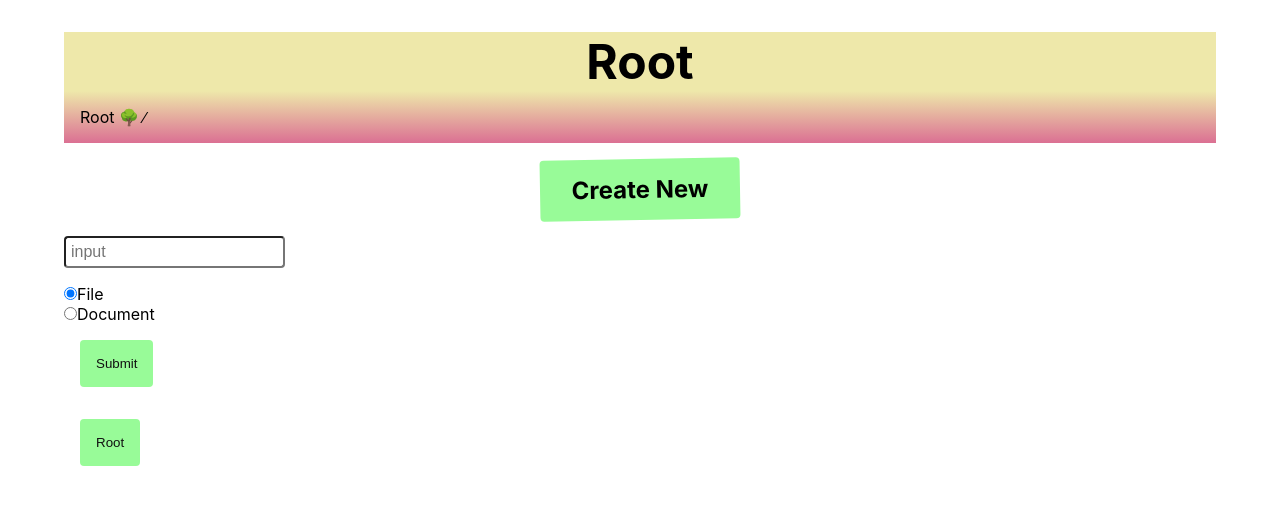
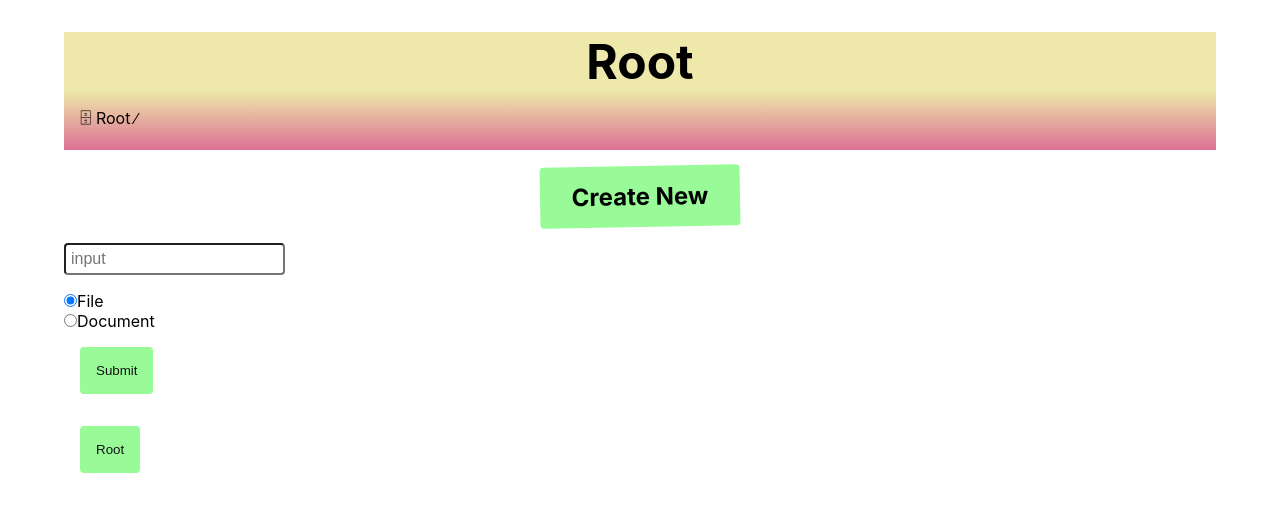
Before and after one commit to KarnellSchultz/Finder-two, a React (Create React App) app: page / in a window 1280 px wide. Shown: the top 512 px of the page. Built offline with nearby package versions, Linux system fonts and the light colour scheme; no server answers.

Commit message:
Cleaned up breadcrumbs

```diff
--- a/src/Breadcrumbs.js
+++ b/src/Breadcrumbs.js
@@ -2,29 +2,24 @@ import React, { useState, useEffect } from "react";
 import CrumbsDisplay from "./CrumbsDisplay";
 
 export default function Breadcrumbs({ files, currentFolderId }) {
-  const [breadArray, setBreadArray] = useState([]);
+  const initialState = [];
+  const [breadArray, setBreadArray] = useState(initialState);
 
-  let crumbBuilderArray = [];
   function displayBread(tempCurrentFolderId) {
     if (tempCurrentFolderId === 0) {
-      return crumbBuilderArray.push("Root 🌳");
+      return setBreadArray((prevState) => ["🗄 Root", ...prevState]);
     } else if (tempCurrentFolderId !== 0) {
       let currentFolder = files.filter(
-        item => item._id === tempCurrentFolderId
+        (item) => item._id === tempCurrentFolderId
       );
-      crumbBuilderArray.push(currentFolder[0].name);
+      setBreadArray((prevState) => [currentFolder[0].name, ...prevState]);
       return displayBread(currentFolder[0].parentID);
     }
   }
 
-  const updateBreadArray = () => {
-    crumbBuilderArray.reverse();
-    setBreadArray(crumbBuilderArray);
-  };
-
   useEffect(() => {
+    setBreadArray(initialState);
     displayBread(currentFolderId);
-    updateBreadArray();
     // eslint-disable-next-line
   }, [currentFolderId]);
 
```
Also changed, not shown: src/Hooks/useCrumbs.js (added, +9 -0 lines).
